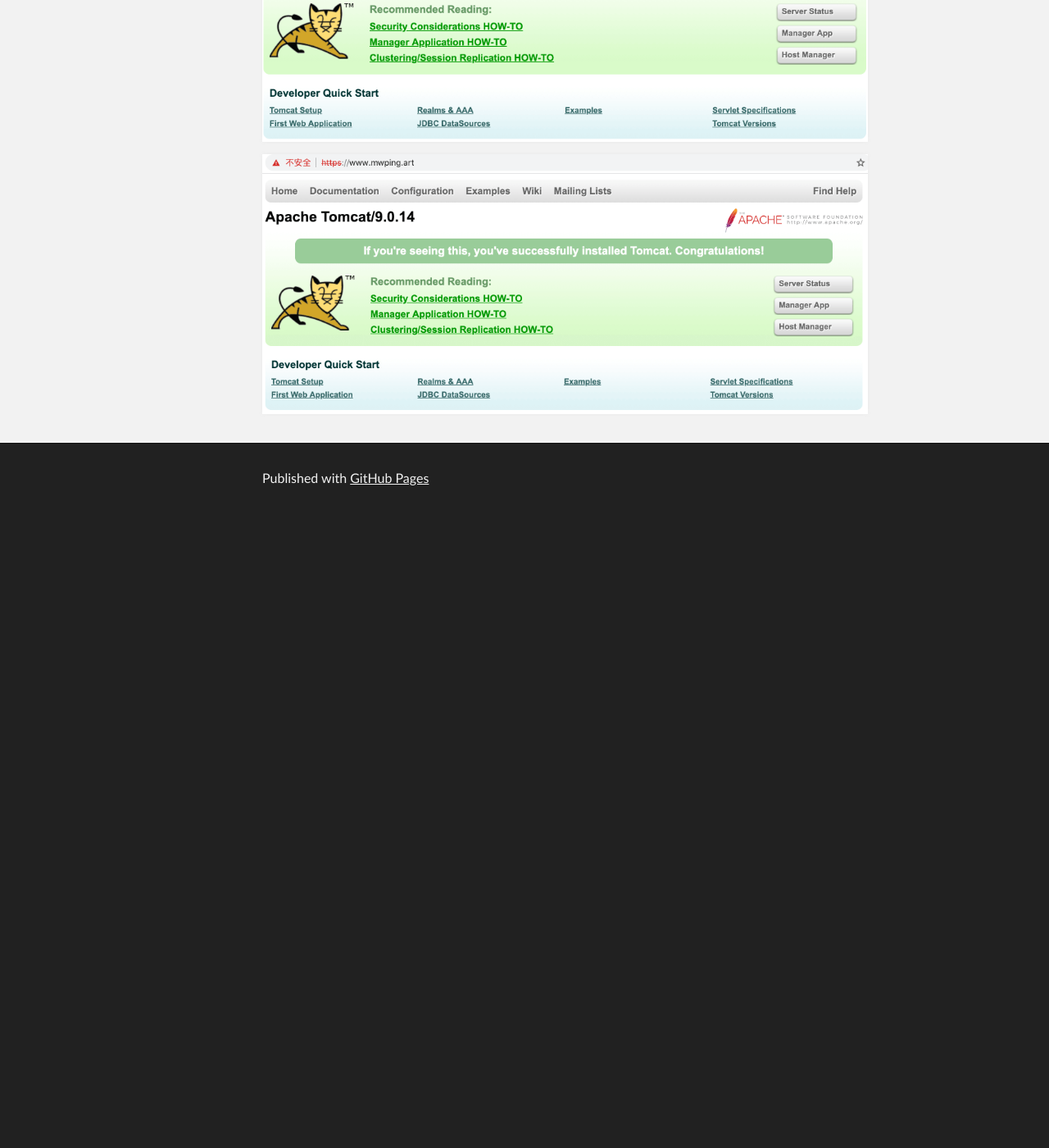
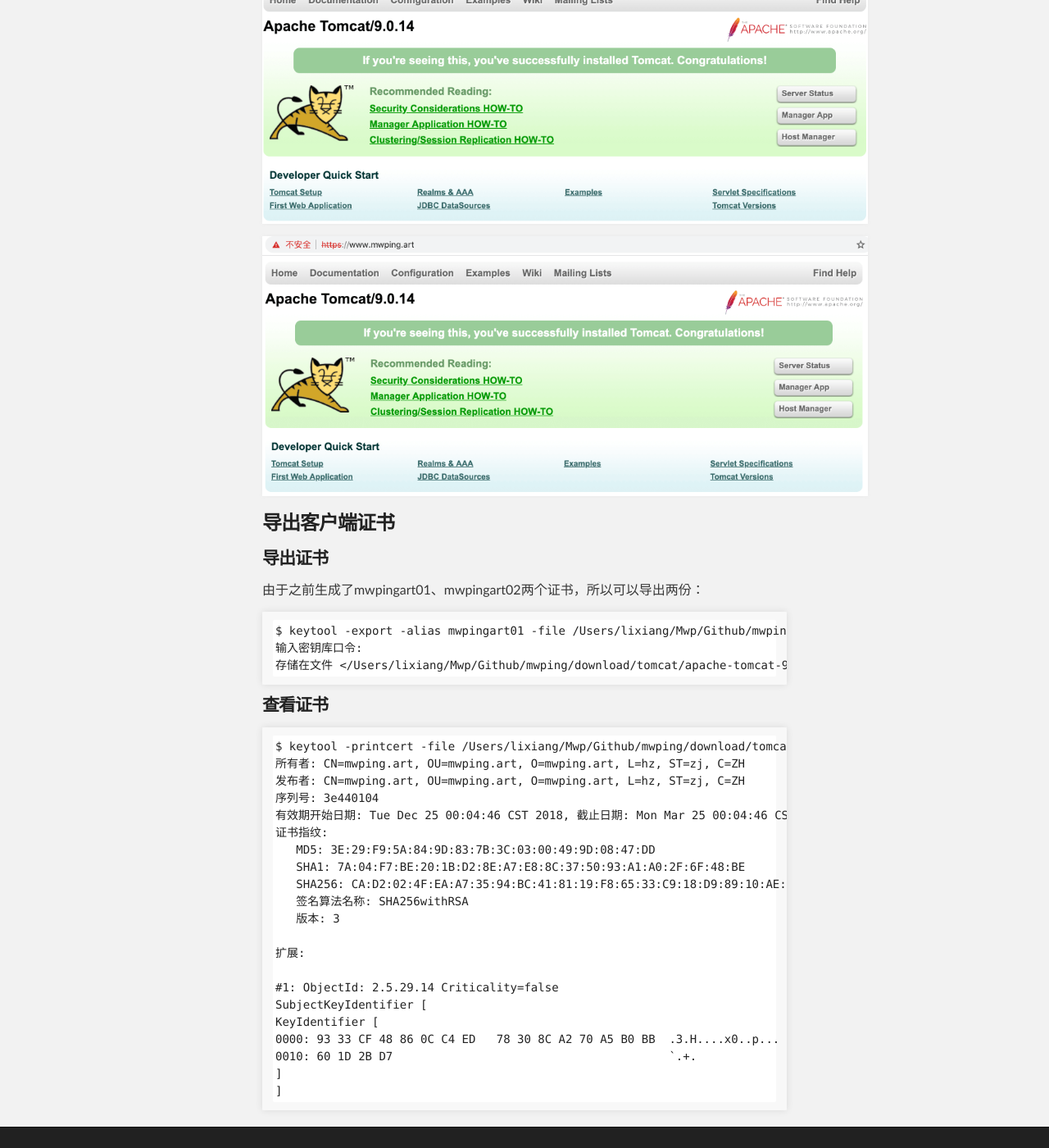
Before and after one commit to mwping/mwping.github.io, a Jekyll site: the page built from network/http/android-tomcat.md, in a window 1280 px wide and 1400 px high, scrolled down 7346 px. Shown: the whole window at 82% size. Built offline with Jekyll 4.4.1, drawn with Linux system fonts in a browser that asks for light colours; our own code applies the rules of GitHub Pages for plain Markdown files; before the commit the page ends 7976 px from its top, so only the background shows below that; some of the changed text lies outside the part shown.

Commit message:
add 导出证书

````diff
--- a/network/http/android-tomcat.md
+++ b/network/http/android-tomcat.md
@@ -7,9 +7,9 @@
   2. [启动](#1.2)
   3. [停止](#1.3)
 
-* ##### [配置服务器证书](#2)
+* ##### [创建服务器密钥库(keystore)](#2)
   1. [创建keystore](#2.1)
-  2. [查询keystore](#2.2)
+  2. [查看keystore](#2.2)
 
 * ##### [开启https](#3)
   1. [开启8443端口](#3.1)
@@ -21,6 +21,11 @@
   3. [配置tomcat http端口](#4.3)
   4. [配置tomcat https端口](#4.4)
   5. [配置tomcat 域名](#4.5)
+
+* ##### [导出客户端证书](#5)
+  1. [导出证书](#5.1)
+  2. [查看证书](#5.2)
+
 
 <h3 id="1">配置Tomcat</h3>
 
@@ -52,7 +57,7 @@
 $ sudo sh shutdown.sh
 ```
 
-<h3 id="2">配置服务器证书</h3>
+<h3 id="2">创建服务器密钥库(keystore)</h3>
 
 <h4 id="2.1">创建keystore</h4>
 
@@ -91,7 +96,7 @@
 ```
 可以使用同样的方法，在mwpingart.keystore添加一个新的密钥对(alias=mwpingart02)。
 
-<h4 id="2.2">查询keystore</h4>
+<h4 id="2.2">查看keystore</h4>
 
 ```
 $ keytool -list -keystore /Users/lixiang/Mwp/Github/mwping/download/tomcat/apache-tomcat-9.0.14/conf/keystore/mwpingart.keystore
@@ -268,3 +273,40 @@
 ![](../../assets/images/confighttp.png)
 
 ![](../../assets/images/confighttps.png)
+
+<h3 id="5">导出客户端证书</h3>
+
+<h4 id="5.1">导出证书</h4>
+
+由于之前生成了mwpingart01、mwpingart02两个证书，所以可以导出两份：
+
+```
+$ keytool -export -alias mwpingart01 -file /Users/lixiang/Mwp/Github/mwping/download/tomcat/apache-tomcat-9.0.14/conf/keystore/mwpingart01 -keystore /Users/lixiang/Mwp/Github/mwping/download/tomcat/apache-tomcat-9.0.14/conf/keystore/mwpingart.keystore
+输入密钥库口令:
+存储在文件 </Users/lixiang/Mwp/Github/mwping/download/tomcat/apache-tomcat-9.0.14/conf/keystore/mwpingart01> 中的证书
+```
+
+<h4 id="5.2">查看证书</h4>
+```
+$ keytool -printcert -file /Users/lixiang/Mwp/Github/mwping/download/tomcat/apache-tomcat-9.0.14/conf/keystore/mwpingart01
+所有者: CN=mwping.art, OU=mwping.art, O=mwping.art, L=hz, ST=zj, C=ZH
+发布者: CN=mwping.art, OU=mwping.art, O=mwping.art, L=hz, ST=zj, C=ZH
+序列号: 3e440104
+有效期开始日期: Tue Dec 25 00:04:46 CST 2018, 截止日期: Mon Mar 25 00:04:46 CST 2019
+证书指纹:
+   MD5: 3E:29:F9:5A:84:9D:83:7B:3C:03:00:49:9D:08:47:DD
+   SHA1: 7A:04:F7:BE:20:1B:D2:8E:A7:E8:8C:37:50:93:A1:A0:2F:6F:48:BE
+   SHA256: CA:D2:02:4F:EA:A7:35:94:BC:41:81:19:F8:65:33:C9:18:D9:89:10:AE:8E:F7:76:4A:63:35:86:8E:D2:2F:F9
+   签名算法名称: SHA256withRSA
+   版本: 3
+
+扩展:
+
+#1: ObjectId: 2.5.29.14 Criticality=false
+SubjectKeyIdentifier [
+KeyIdentifier [
+0000: 93 33 CF 48 86 0C C4 ED   78 30 8C A2 70 A5 B0 BB  .3.H....x0..p...
+0010: 60 1D 2B D7                                        `.+.
+]
+]
+```
````
